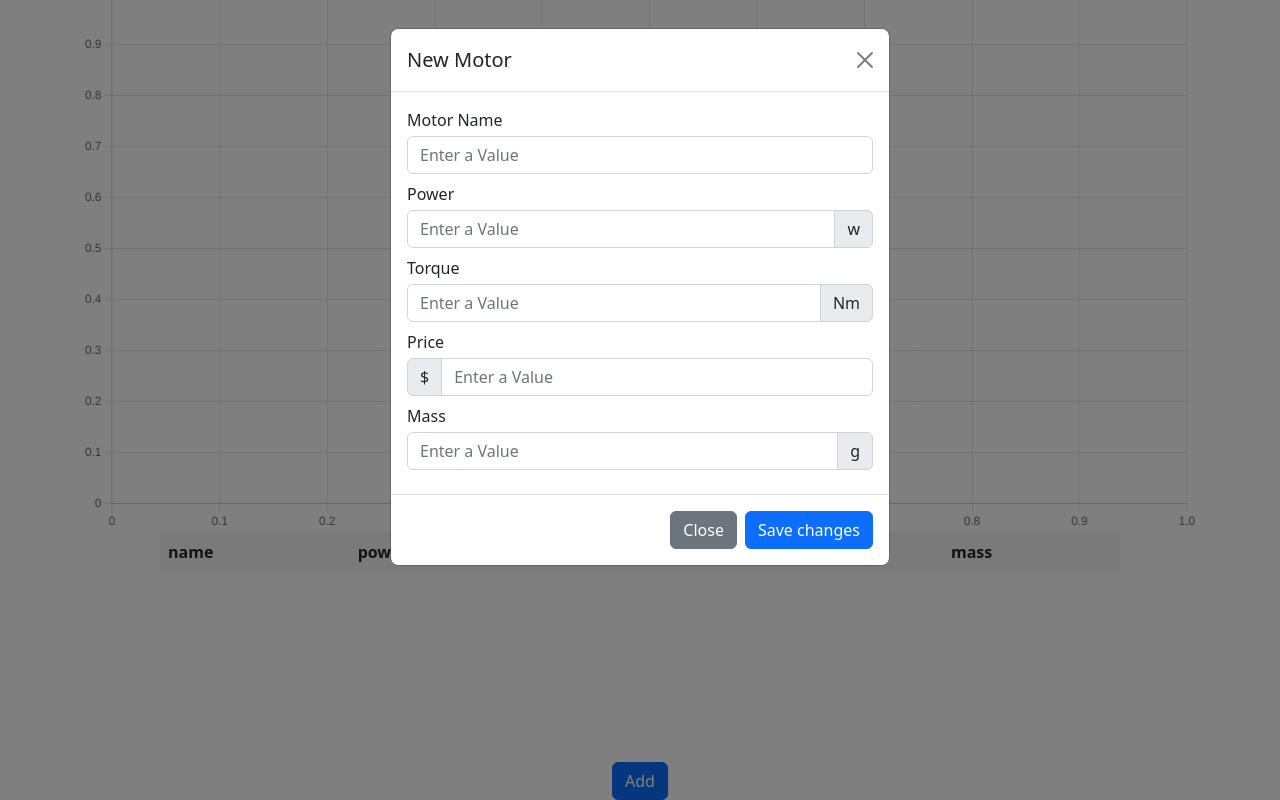
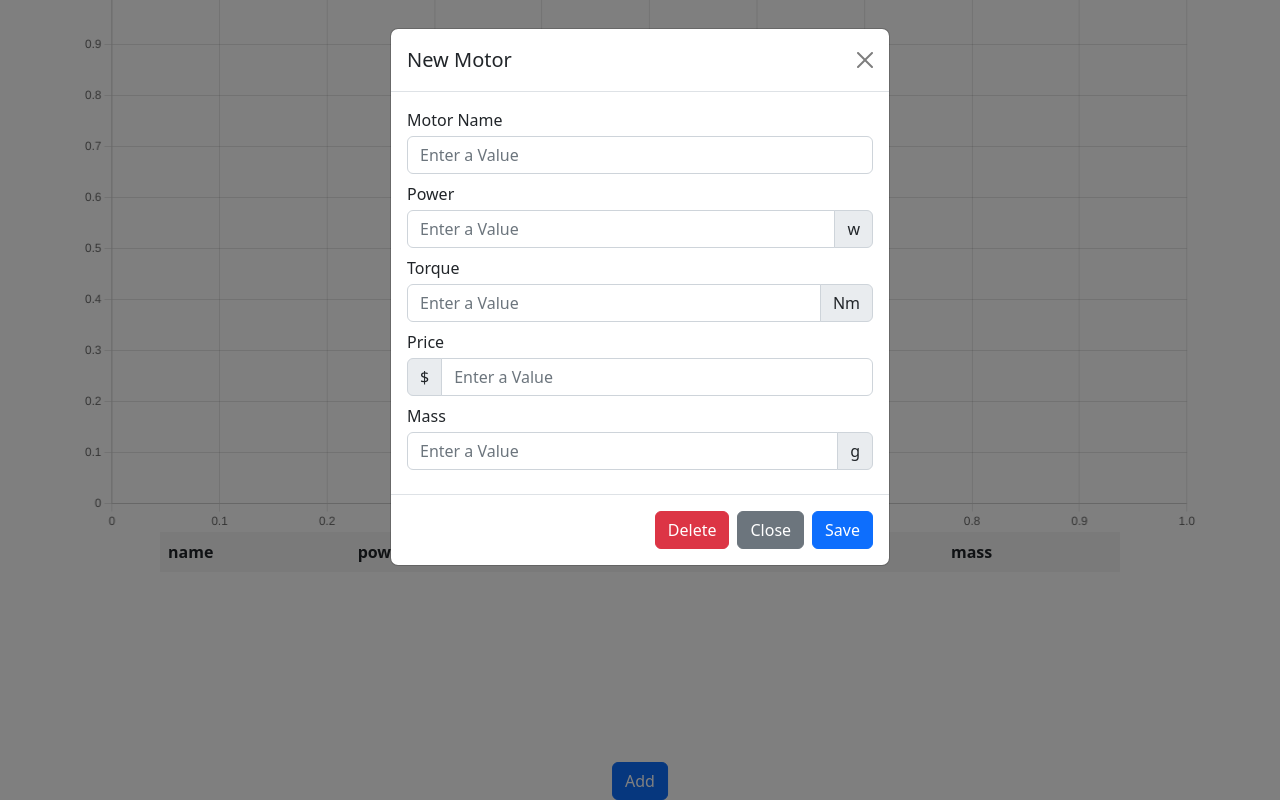
Before and after one commit to mishmish66/cs326-project-misha, a website with bundled scripts: page index.html in a window 1280 px wide. Both pictures are taken after a click on the button "Add". Shown: the part 38-838 px from the top of the page. Built offline with nearby package versions, Linux system fonts and the light colour scheme.

Commit message:
added delete button

```diff
--- a/index.html
+++ b/index.html
@@ -72,8 +72,9 @@
                     </div>
                 </div>
                 <div class="modal-footer">
+                    <button id="delete-button" type="button" class="btn btn-danger">Delete</button>
                     <button type="button" class="btn btn-secondary" data-bs-dismiss="modal">Close</button>
-                    <button id="submit-modal" type="button" class="btn btn-primary">Save changes</button>
+                    <button id="submit-modal" type="button" class="btn btn-primary">Save</button>
                 </div>
             </div>
         </div>
```
